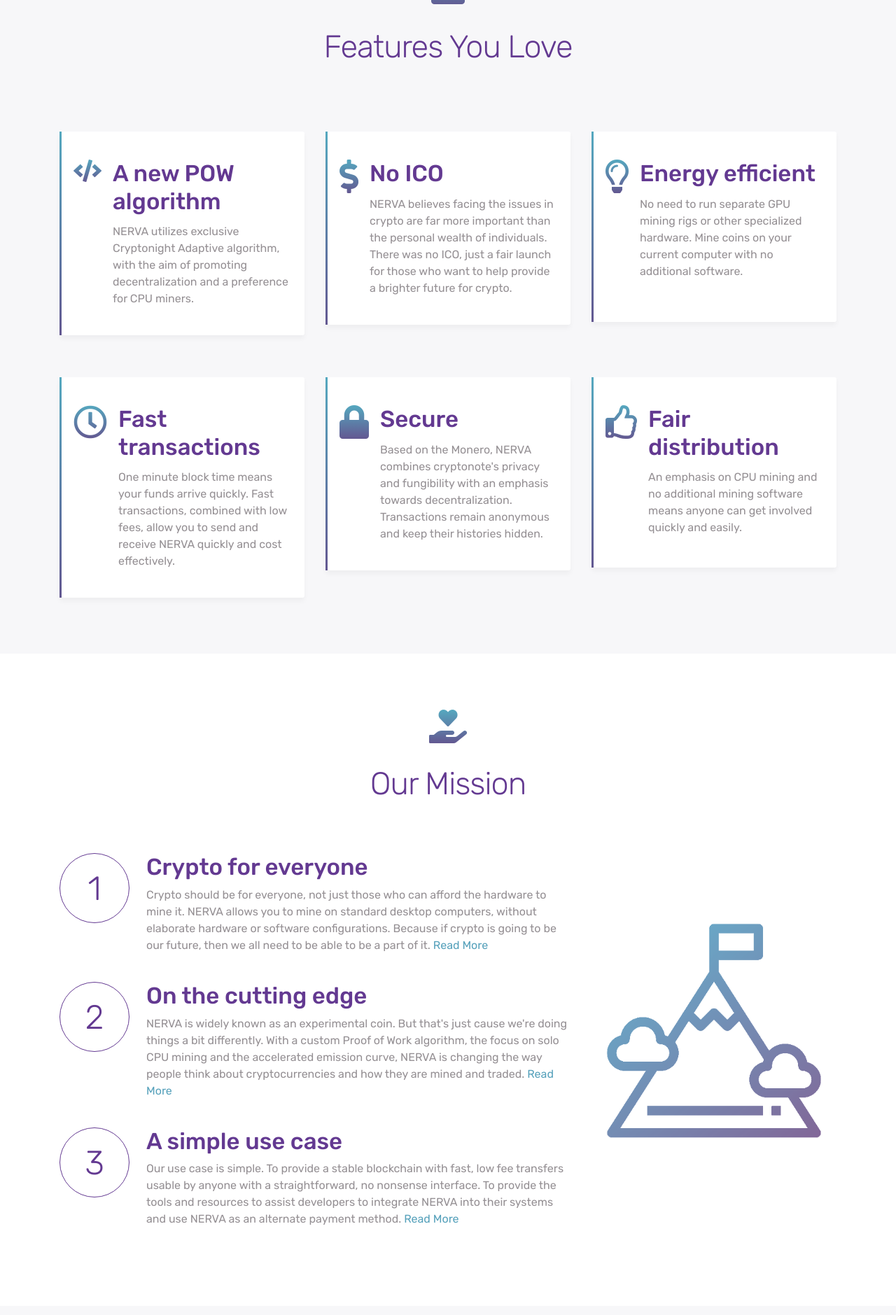
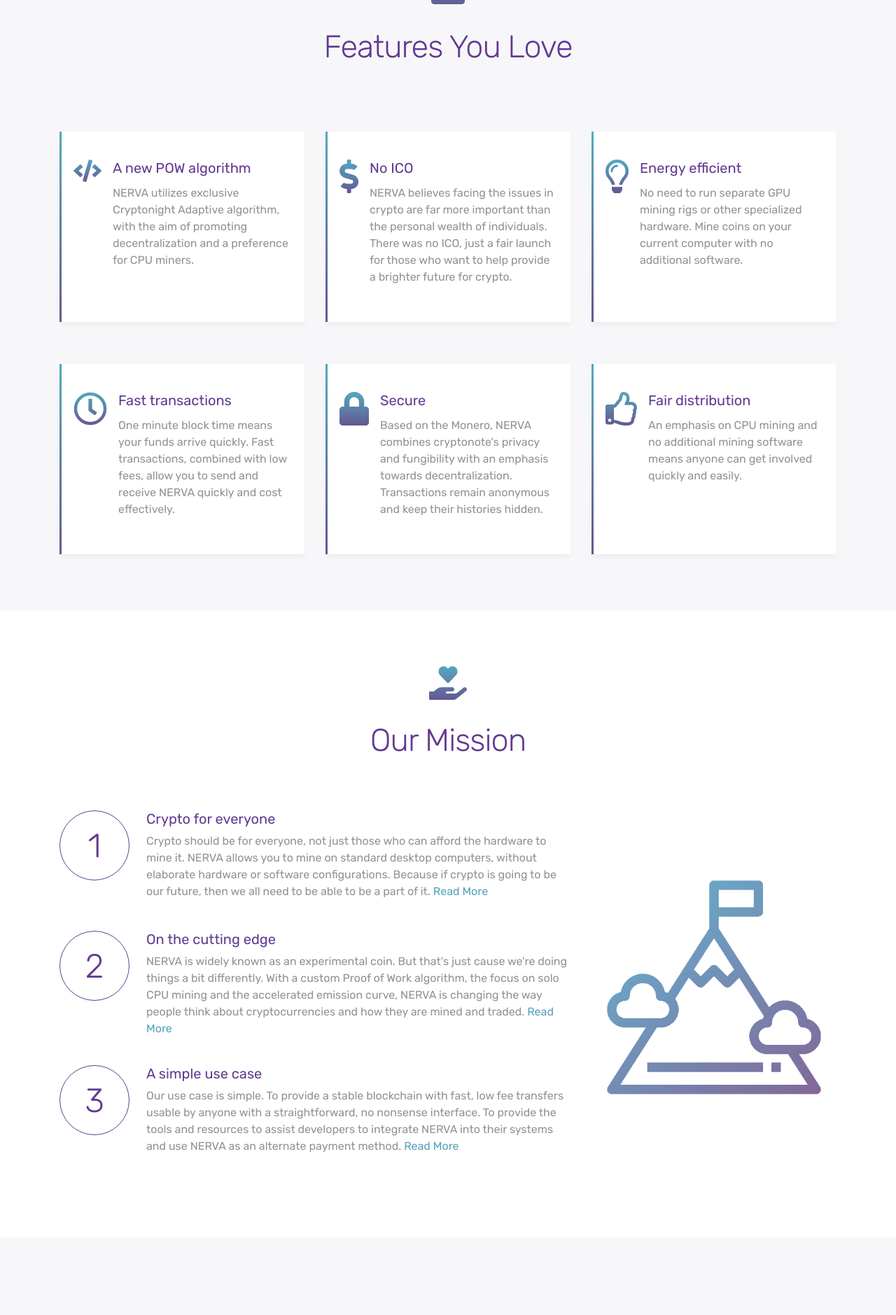
Before and after one commit to R0BC0D3R/nerva-website, a PHP site: page / in a window 1280 px wide. Shown: the part 787-2666 px from the top of the page at 70% size. Run offline with PHP 8.4, Linux system fonts and the light colour scheme; some libraries are stand-ins or nearby versions.

Commit message:
Added some styles

```diff
--- a/css/style.css
+++ b/css/style.css
@@ -68,6 +68,12 @@ h3 {
     color: #633991;
     font-size: 33px;
     font-weight: 500;
+}
+
+.card-title,
+.css-h3-title {
+    font-size: 20px;
+	font-weight: 400;
 }
 
 h4 {
```
